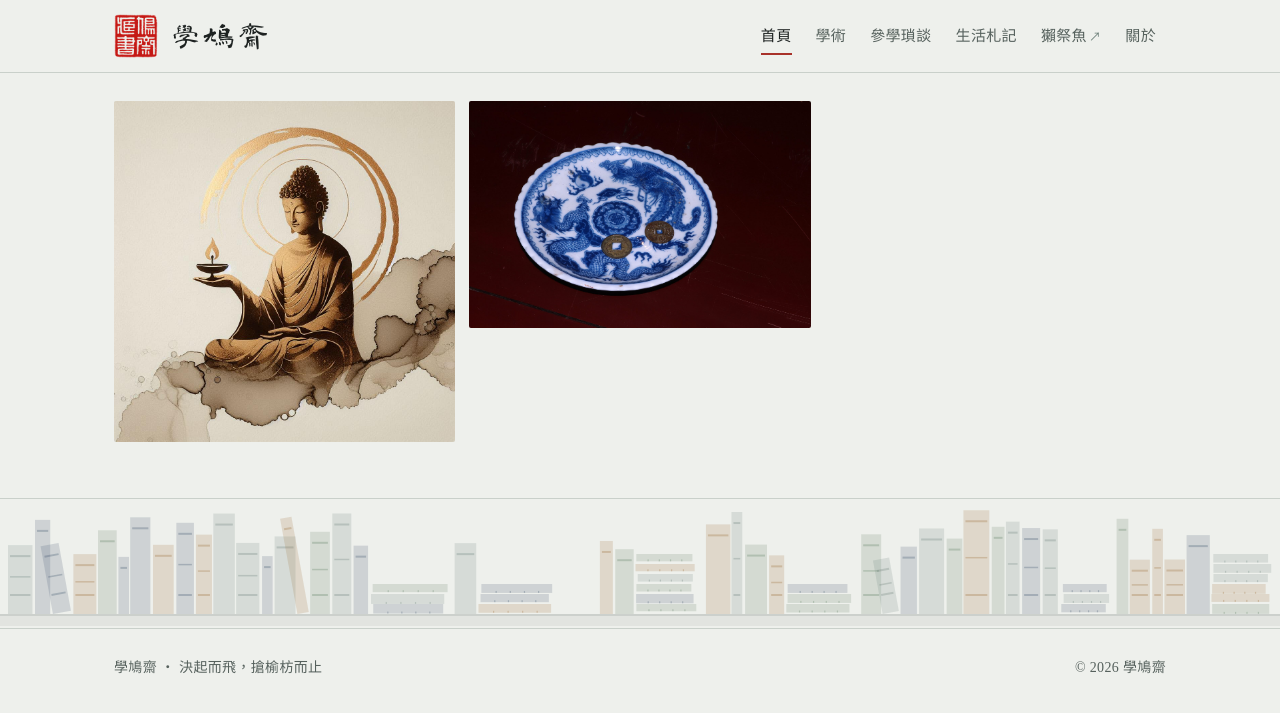
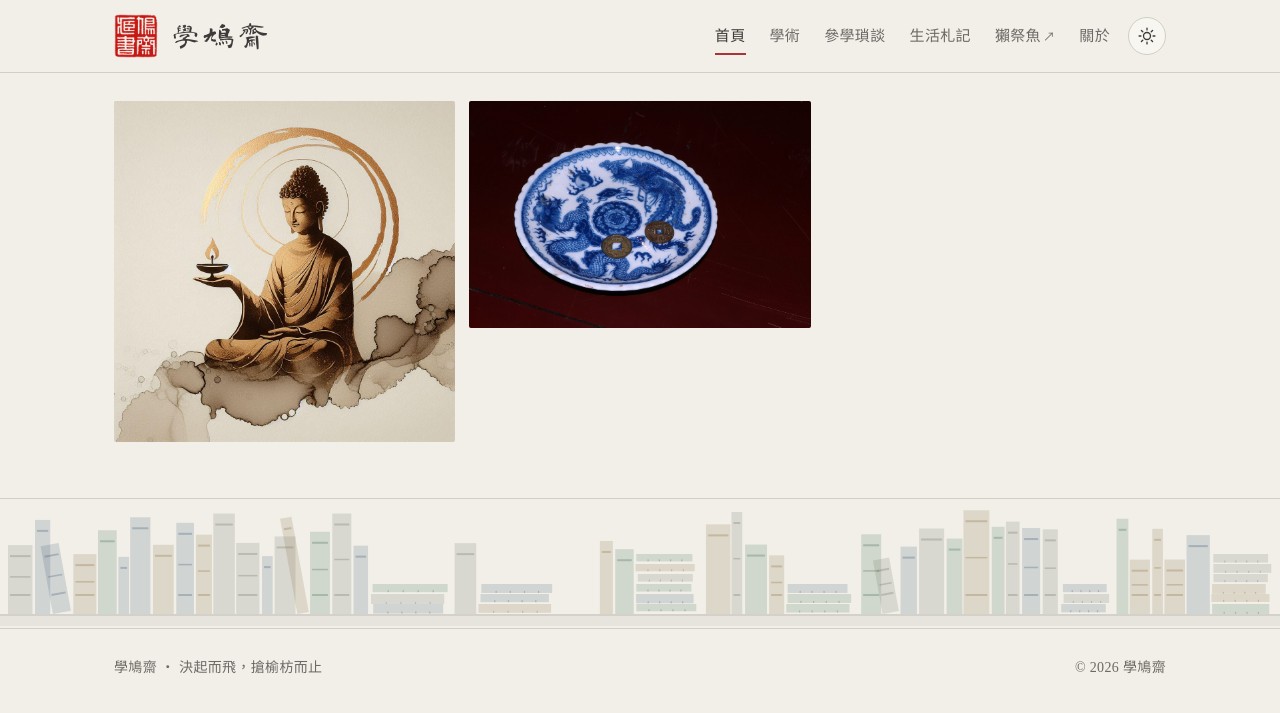
Before and after one commit to Guanlun-bot/hakkiuchay, a Jekyll site: the page built from index.html, in a window 1280 px wide. Shown: the top 713 px of the page. Built offline with Jekyll 4.4.1, drawn with Linux system fonts in a browser that asks for light colours; some web fonts are replaced.

Commit message:
日本傳統色配色、全站宋體、依臺北時間切換日夜模式（附太陽／月亮切換鈕）
Co-Authored-By: Claude Opus 5.5 <noreply@anthropic.com>
Claude-Session: https://claude.ai/code/session_019SwunGJvkkbXk4KEqbxpBr

```diff
--- a/_layouts/default.html
+++ b/_layouts/default.html
@@ -3,11 +3,33 @@
 <head>
 <meta charset="utf-8">
 <meta name="viewport" content="width=device-width, initial-scale=1">
+<script>
+/* 依臺北時間：06:00–18:00 白天，其餘夜間。手動切換只維持到下一次日出或日落。 */
+(function () {
+  function taipeiHour() {
+    try { return Number(new Intl.DateTimeFormat("en-GB", { timeZone: "Asia/Taipei", hour: "2-digit", hourCycle: "h23" }).format(new Date())); }
+    catch (e) { return (new Date().getUTCHours() + 8) % 24; }
+  }
+  function autoTheme() { var h = taipeiHour(); return (h >= 6 && h < 18) ? "light" : "dark"; }
+  function nextBoundary() {
+    var now = Date.now(), h = taipeiHour(), m = new Date().getUTCMinutes();
+    var target = (h < 6) ? 6 : (h < 18 ? 18 : 30);
+    return now + ((target - h) * 60 - m) * 60000;
+  }
+  var t = autoTheme();
+  try {
+    var o = JSON.parse(localStorage.getItem("xj-theme") || "null");
+    if (o && o.until > Date.now()) t = o.theme; else localStorage.removeItem("xj-theme");
+  } catch (e) {}
+  document.documentElement.setAttribute("data-theme", t);
+  window.XJTheme = { autoTheme: autoTheme, nextBoundary: nextBoundary };
+})();
+</script>
 <title>{% if page.title and page.title != site.title %}{{ page.title }}｜{% endif %}學鳩齋</title>
 {% if page.summary %}<meta name="description" content="{{ page.summary | strip_html | escape }}">{% endif %}
 <link rel="preconnect" href="https://fonts.googleapis.com">
 <link rel="preconnect" href="https://fonts.gstatic.com" crossorigin>
-<link href="https://fonts.googleapis.com/css2?family=LXGW+WenKai+TC:wght@400;700&family=Noto+Serif+TC:wght@400;600;700&display=swap" rel="stylesheet">
+<link href="https://fonts.googleapis.com/css2?family=Noto+Serif+TC:wght@400;600;700&display=swap" rel="stylesheet">
 <link rel="icon" type="image/png" href="{{ '/favicon.png' | relative_url }}">
 <link rel="apple-touch-icon" href="{{ '/assets/img/seal-512.png' | relative_url }}">
 <meta property="og:image" content="{{ '/assets/img/seal-512.png' | absolute_url }}">
@@ -20,6 +42,7 @@
 <header class="top">
   <div class="wrap">
     <a class="brand" href="{{ '/' | relative_url }}"><img class="logo" src="{{ '/assets/img/seal-128.png' | relative_url }}" alt="" width="44" height="44"><span class="brand-name">學鳩齋</span></a>
+    <div class="top-right">
     <nav aria-label="主選單">
       <ul id="nav">
         <li><a href="{{ '/' | relative_url }}"{% if nav == 'home' %} aria-current="page"{% endif %}>首頁</a></li>
@@ -34,6 +57,11 @@
         <li><a href="{{ '/about/' | relative_url }}"{% if nav == 'about' %} aria-current="page"{% endif %}>關於</a></li>
       </ul>
     </nav>
+    <button class="theme-toggle" id="theme-toggle" type="button" aria-label="切換白天／夜間模式">
+      <svg class="sun" viewBox="0 0 24 24" fill="none" stroke="currentColor" stroke-width="1.6" stroke-linecap="round" aria-hidden="true"><circle cx="12" cy="12" r="4.2"/><path d="M12 2.5v2.2M12 19.3v2.2M2.5 12h2.2M19.3 12h2.2M5.3 5.3l1.6 1.6M17.1 17.1l1.6 1.6M5.3 18.7l1.6-1.6M17.1 6.9l1.6-1.6"/></svg>
+      <svg class="moon" viewBox="0 0 24 24" fill="none" stroke="currentColor" stroke-width="1.6" stroke-linejoin="round" aria-hidden="true"><path d="M19.5 14.6A8 8 0 0 1 9.4 4.5a8 8 0 1 0 10.1 10.1z"/></svg>
+    </button>
+    </div>
   </div>
 </header>
 
@@ -50,6 +78,36 @@
 </footer>
 
 <script>
+(function () {
+  var btn = document.getElementById("theme-toggle"), root = document.documentElement;
+  function label() {
+    var dark = root.getAttribute("data-theme") === "dark";
+    btn.setAttribute("aria-label", dark ? "切換成白天模式" : "切換成夜間模式");
+    btn.title = dark ? "切換成白天模式" : "切換成夜間模式";
+  }
+  label();
+  btn.addEventListener("click", function () {
+    var next = root.getAttribute("data-theme") === "dark" ? "light" : "dark";
+    root.classList.add("theme-fade");
+    root.setAttribute("data-theme", next);
+    setTimeout(function () { root.classList.remove("theme-fade"); }, 700);
+    try {
+      if (next === XJTheme.autoTheme()) localStorage.removeItem("xj-theme");
+      else localStorage.setItem("xj-theme", JSON.stringify({ theme: next, until: XJTheme.nextBoundary() }));
+    } catch (e) {}
+    label();
+  });
+  /* 頁面開著時，到了日出或日落自動換 */
+  setInterval(function () {
+    var manual = false;
+    try { var o = JSON.parse(localStorage.getItem("xj-theme") || "null"); manual = !!(o && o.until > Date.now()); } catch (e) {}
+    if (!manual && root.getAttribute("data-theme") !== XJTheme.autoTheme()) {
+      root.classList.add("theme-fade"); root.setAttribute("data-theme", XJTheme.autoTheme());
+      setTimeout(function () { root.classList.remove("theme-fade"); }, 700); label();
+    }
+  }, 60000);
+})();
+
 /* 書架：頁尾一排書脊，載入時一冊冊歸位 */
 (function () {
   const reduce = matchMedia("(prefers-reduced-motion: reduce)").matches;
@@ -113,8 +171,7 @@
     } else frame(performance.now());
   }
   addEventListener("resize", () => draw(false));
-  matchMedia("(prefers-color-scheme: dark)").addEventListener("change", () => draw(false));
-  new MutationObserver(() => draw(false)).observe(document.documentElement, { attributes: true, attributeFilter: ["data-theme"] });
+    new MutationObserver(() => draw(false)).observe(document.documentElement, { attributes: true, attributeFilter: ["data-theme"] });
   draw(true);
 
   /* 閱讀進度 */
--- a/assets/site.css
+++ b/assets/site.css
@@ -1,38 +1,43 @@
 
-/* 版面構想：青灰宣紙為底，首屏淡墨遠山＋直排齋名如匾；四類文章各有一枚色籤，朱印只作齋主之印。 */
+/* 版面構想：日本傳統色。白天如灰白和紙配消炭墨，夜裡如呂色漆配灰白字；朱印只作齋主之印。字型一律宋體。
+   白天：灰白 #f1efe8・生壁 #e6e2d6・消炭 #3f3a39・鈍色 #6e6866・利休鼠 #6c7163・臙脂 #a8343a
+         紺鼠（學術）#3e5873・千歳緑（參學）#3d6b4f・朽葉（生活）#86683c
+   夜間：呂色 #2a2826・灰白 #e2ddd0・銀鼠 #aaa49b・利休白茶 #a3a894・珊瑚 #e48f7d
+         浅縹（學術）#8fa8c8・青磁（參學）#86b79a・芥子（生活）#d2b06a */
 :root {
-  --paper: #eef0ec;
-  --paper-2: #e2e6e0;
-  --card: #f6f7f4;
-  --ink: #1d2221;
-  --ink-soft: #56615d;
-  --rule: #c9d0ca;
-  --dove: #6b7e78;
-  --seal: #a8322a;
-  --c-academic: #3c5068;
-  --c-talks: #5d7a5e;
-  --c-life: #9a6b35;
-  --c-taji: #a8322a;
-  --font-display: "LXGW WenKai TC", "Kaiti TC", "BiauKai", "STKaiti", serif;
-  --font-body: "Noto Serif TC", "Songti TC", "PMingLiU", serif;
+  --paper: #f1efe8;
+  --paper-2: #e6e2d6;
+  --card: #f7f6f1;
+  --ink: #3f3a39;
+  --ink-soft: #6e6866;
+  --rule: #d3cec3;
+  --dove: #6c7163;
+  --seal: #a8343a;
+  --c-academic: #3e5873;
+  --c-talks: #3d6b4f;
+  --c-life: #86683c;
+  --c-taji: #a8343a;
+  --font-display: "Noto Serif TC", "Songti TC", "PMingLiU", "MingLiU", serif;
+  --font-body: "Noto Serif TC", "Songti TC", "PMingLiU", "MingLiU", serif;
   color-scheme: light;
 }
-@media (prefers-color-scheme: dark) {
-  :root:not([data-theme="light"]) {
-    --paper: #151918; --paper-2: #1d2220; --card: #1a1f1d;
-    --ink: #e3e7e2; --ink-soft: #a2ada8; --rule: #323a37;
-    --dove: #93a8a1; --seal: #d4594d;
-    --c-academic: #8fa6c4; --c-talks: #93b494; --c-life: #d1a26b; --c-taji: #d4594d;
-    color-scheme: dark;
-  }
-}
 :root[data-theme="dark"] {
-  --paper: #151918; --paper-2: #1d2220; --card: #1a1f1d;
-  --ink: #e3e7e2; --ink-soft: #a2ada8; --rule: #323a37;
-  --dove: #93a8a1; --seal: #d4594d;
-  --c-academic: #8fa6c4; --c-talks: #93b494; --c-life: #d1a26b; --c-taji: #d4594d;
+  --paper: #2a2826;
+  --paper-2: #33302d;
+  --card: #2f2c2a;
+  --ink: #e2ddd0;
+  --ink-soft: #aaa49b;
+  --rule: #4a4540;
+  --dove: #a3a894;
+  --seal: #e48f7d;
+  --c-academic: #8fa8c8;
+  --c-talks: #86b79a;
+  --c-life: #d2b06a;
+  --c-taji: #e48f7d;
   color-scheme: dark;
 }
+/* 切換時整頁緩緩換色 */
+html.theme-fade, html.theme-fade * { transition: background-color .6s ease, color .6s ease, border-color .6s ease !important; }
 
 * { box-sizing: border-box; }
 html, body { margin: 0; }
@@ -102,7 +107,7 @@ nav a[aria-current="page"]::after { content: ""; position: absolute; left: 10px;
 .section { padding: 56px 0; border-bottom: 1px solid var(--rule); }
 .section:last-child { border-bottom: 0; }
 .sec-head { display: flex; align-items: baseline; justify-content: space-between; gap: 16px; margin-bottom: 28px; flex-wrap: wrap; }
-.sec-head h2 { font-family: var(--font-display); font-weight: 400; font-size: 28px; margin: 0; letter-spacing: 0.06em; }
+.sec-head h2 { font-family: var(--font-display); font-weight: 600; font-size: 28px; margin: 0; letter-spacing: 0.06em; }
 .sec-head small { color: var(--dove); font-size: 13px; letter-spacing: 0.2em; }
 
 /* 四類入口 */
@@ -324,3 +329,19 @@ footer .wrap { padding-top: 26px; padding-bottom: 36px; color: var(--ink-soft);
   .empty-wall .seal-big { animation: stamp .55s cubic-bezier(.2,.9,.3,1.3) both; }
   @keyframes stamp { from { transform: scale(1.18); opacity: .4; } to { transform: none; opacity: .92; } }
 }
+
+/* 太陽／月亮切換鈕 */
+.top .wrap { flex-wrap: wrap; }
+.top-right { display: flex; align-items: center; gap: 8px; flex-wrap: wrap; }
+.theme-toggle {
+  position: relative; width: 38px; height: 38px; border-radius: 50%;
+  border: 1px solid var(--rule); background: var(--card); color: var(--ink);
+  cursor: pointer; display: grid; place-items: center; padding: 0; flex: none;
+}
+.theme-toggle:hover { border-color: var(--seal); color: var(--seal); }
+.theme-toggle svg { position: absolute; width: 20px; height: 20px; transition: transform .5s cubic-bezier(.2,.8,.2,1), opacity .4s; }
+.theme-toggle .sun { opacity: 1; transform: rotate(0) scale(1); }
+.theme-toggle .moon { opacity: 0; transform: rotate(-90deg) scale(.5); }
+:root[data-theme="dark"] .theme-toggle .sun { opacity: 0; transform: rotate(90deg) scale(.5); }
+:root[data-theme="dark"] .theme-toggle .moon { opacity: 1; transform: rotate(0) scale(1); }
+@media (prefers-reduced-motion: reduce) { .theme-toggle svg { transition: none; } }
```
